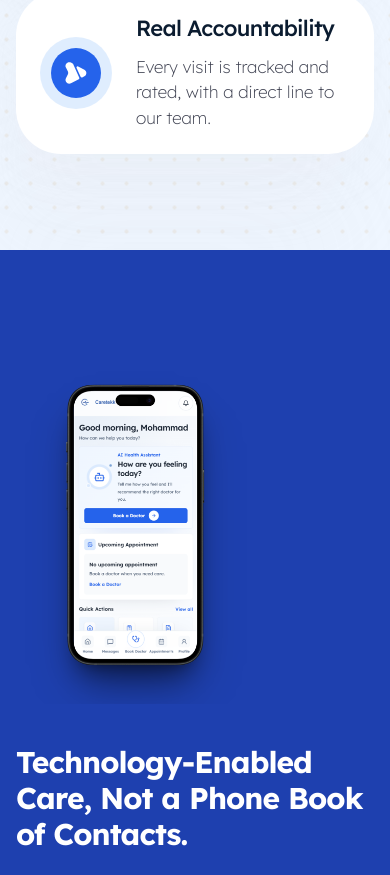
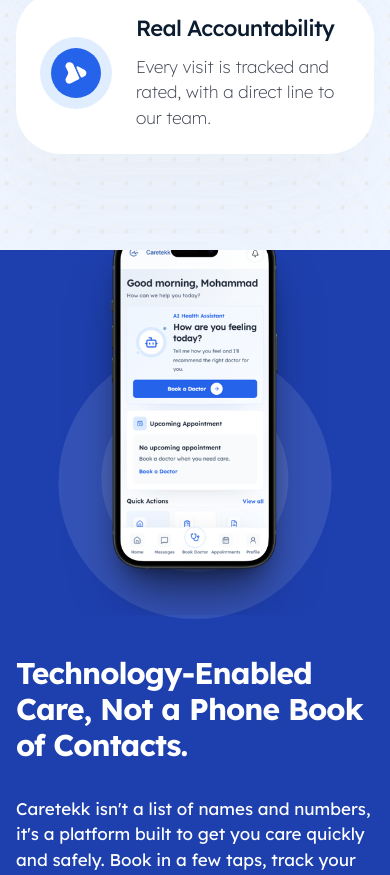
Before and after one commit to akordonald15-hue/telehealthapp-frontend, a Next.js app: page / in a window 390 px wide. Shown: the part 4332-5207 px from the top of the page. Built offline with nearby package versions, Linux system fonts and the light colour scheme.

Commit message:
fix(marketing): improve mobile image and ellipse layout for technology and get started

```diff
--- a/src/components/marketing/get-started-section.tsx
+++ b/src/components/marketing/get-started-section.tsx
@@ -77,11 +77,10 @@
           </div>
         </div>
 
-        <div className="relative -mx-4 overflow-hidden pb-16 md:-mx-10 md:aspect-[834/638] md:pb-0 lg:hidden">
+        <div className="relative -mx-4 aspect-[834/638] overflow-hidden pb-0 md:-mx-10 lg:hidden">
           <div aria-hidden="true" className="pointer-events-none absolute inset-0">
-            <span className="absolute -top-10 left-1/4 h-72 w-72 rounded-full bg-white/5 md:hidden" />
-            <span className="absolute left-1/2 top-[29.6%] hidden aspect-square w-[93.8%] -translate-x-1/2 rounded-full bg-white/10 md:block" />
-            <span className="absolute left-1/2 top-[47.8%] hidden aspect-square w-[66%] -translate-x-1/2 rounded-full bg-white/10 md:block" />
+            <span className="absolute left-1/2 top-[29.6%] aspect-square w-[93.8%] -translate-x-1/2 rounded-full bg-white/10" />
+            <span className="absolute left-1/2 top-[47.8%] aspect-square w-[66%] -translate-x-1/2 rounded-full bg-white/10" />
           </div>
           <Image
             src="/img/get-started-care.png"
@@ -89,7 +88,7 @@
             width={1745}
             height={917}
             sizes="100vw"
-            className="relative h-auto w-full object-cover md:absolute md:left-1/2 md:top-1/2 md:w-[170%] md:max-w-none md:-translate-x-1/2 md:-translate-y-1/2 md:object-contain"
+            className="absolute left-1/2 top-1/2 w-[170%] max-w-none -translate-x-1/2 -translate-y-1/2 object-contain object-center"
           />
         </div>
       </div>
--- a/src/components/marketing/technology-section.tsx
+++ b/src/components/marketing/technology-section.tsx
@@ -26,21 +26,21 @@
         className="pointer-events-none absolute bottom-0 right-0 hidden h-[10.125rem] w-[2.8125rem] bg-[radial-gradient(circle,white_0.09375rem,transparent_0.09375rem)] bg-[length:0.5625rem_0.5625rem] opacity-50 lg:block"
       />
       <div className="relative mx-auto max-w-[1440px] px-4 md:px-10">
-        <div aria-hidden="true" className="pointer-events-none absolute inset-0 z-0 hidden md:block">
-          <span className="absolute left-[-2.875rem] top-[14.3125rem] h-[39.9375rem] w-[39.9375rem] rounded-full bg-white/10 md:max-lg:left-1/2 md:max-lg:top-[18.5625rem] md:max-lg:h-[32.875rem] md:max-lg:w-[32.875rem] md:max-lg:-translate-x-1/2" />
-          <span className="absolute left-[3rem] top-[20.25rem] h-[28.125rem] w-[28.125rem] rounded-full bg-white/10 md:max-lg:left-1/2 md:max-lg:top-[23.445rem] md:max-lg:h-[23.148rem] md:max-lg:w-[23.148rem] md:max-lg:-translate-x-1/2" />
+        <div aria-hidden="true" className="pointer-events-none absolute inset-0 z-0 block">
+          <span className="absolute left-1/2 top-0 aspect-square w-[70%] -translate-x-1/2 rounded-full bg-white/10 md:max-lg:left-1/2 md:max-lg:top-[18.5625rem] md:max-lg:h-[32.875rem] md:max-lg:w-[32.875rem] md:max-lg:aspect-auto md:max-lg:-translate-x-1/2 lg:left-[-2.875rem] lg:top-[14.3125rem] lg:h-[39.9375rem] lg:w-[39.9375rem] lg:aspect-auto lg:translate-x-0" />
+          <span className="absolute left-1/2 top-[10vw] aspect-square w-[48%] -translate-x-1/2 rounded-full bg-white/10 md:max-lg:left-1/2 md:max-lg:top-[23.445rem] md:max-lg:h-[23.148rem] md:max-lg:w-[23.148rem] md:max-lg:aspect-auto md:max-lg:-translate-x-1/2 lg:left-[3rem] lg:top-[20.25rem] lg:h-[28.125rem] lg:w-[28.125rem] lg:aspect-auto lg:translate-x-0" />
         </div>
 
         <div className="relative grid gap-10 md:gap-[3.5625rem] lg:grid-cols-[45.5%_1fr] lg:gap-0">
           <div className="relative z-0">
-            <div className="relative mx-auto aspect-square w-full max-w-[34rem] md:max-lg:left-1/6 md:max-lg:aspect-[1245/934] md:max-lg:w-[161%] md:max-lg:max-w-none md:max-lg:-translate-x-1/6 lg:absolute lg:left-[-4.9582rem] lg:top-[-4.3537rem] lg:mx-0 lg:aspect-auto lg:h-[58.3777rem] lg:w-[58.3777rem] lg:max-w-none">
+            <div className="relative mx-auto aspect-[1245/934] w-full max-w-[34rem] origin-bottom scale-[1.6] md:scale-100 md:max-lg:left-1/6 md:max-lg:aspect-[1245/934] md:max-lg:w-[161%] md:max-lg:max-w-none md:max-lg:-translate-x-1/6 lg:absolute lg:left-[-4.9582rem] lg:top-[-4.3537rem] lg:mx-0 lg:aspect-auto lg:h-[58.3777rem] lg:w-[58.3777rem] lg:max-w-none">
               <Image
                 src="/img/technology-care.png"
                 alt="Caretekk technology-enabled care"
                 fill
                 priority={false}
                 sizes="(min-width: 1024px) 1085px, 100vw"
-                className="object-contain"
+                className="object-contain object-right md:object-center"
               />
             </div>
           </div>
```
